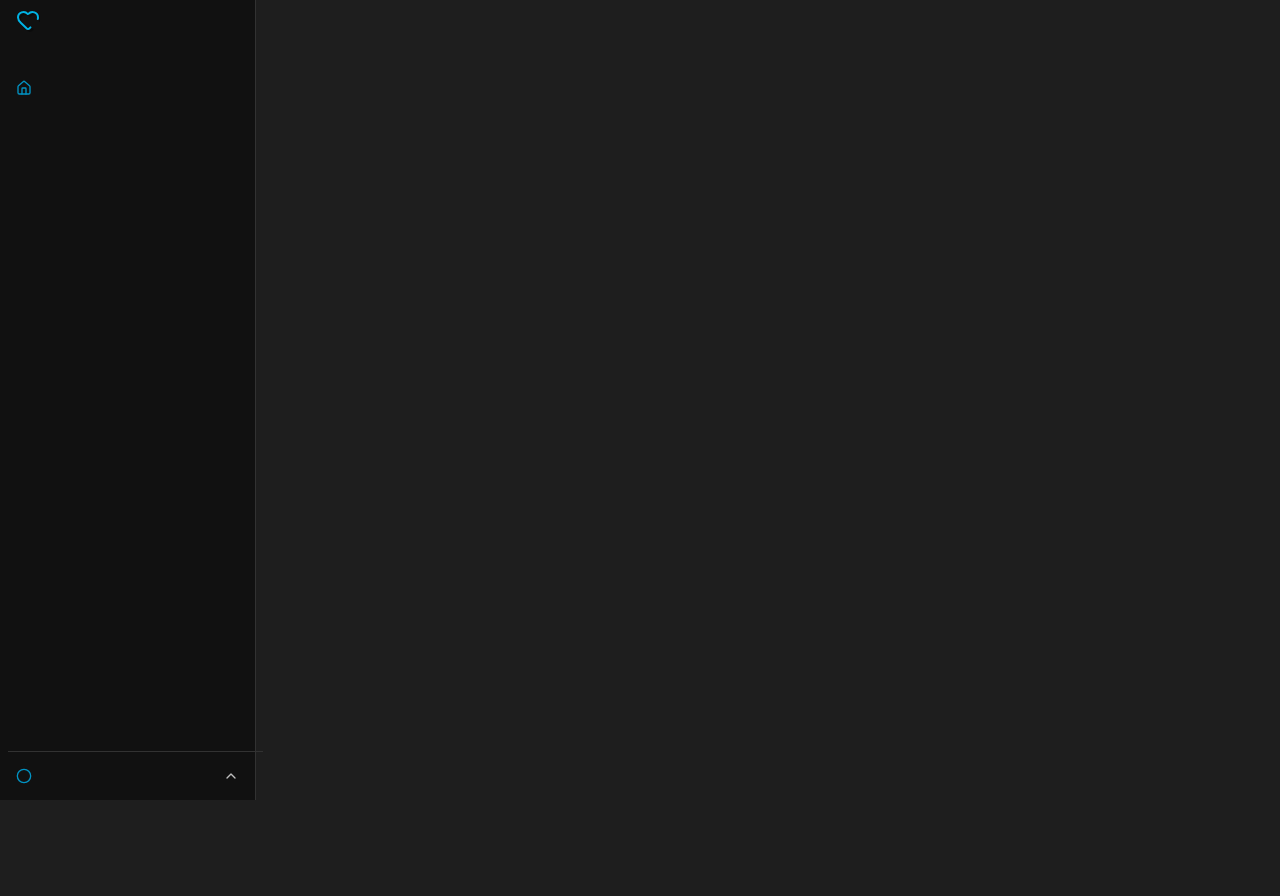
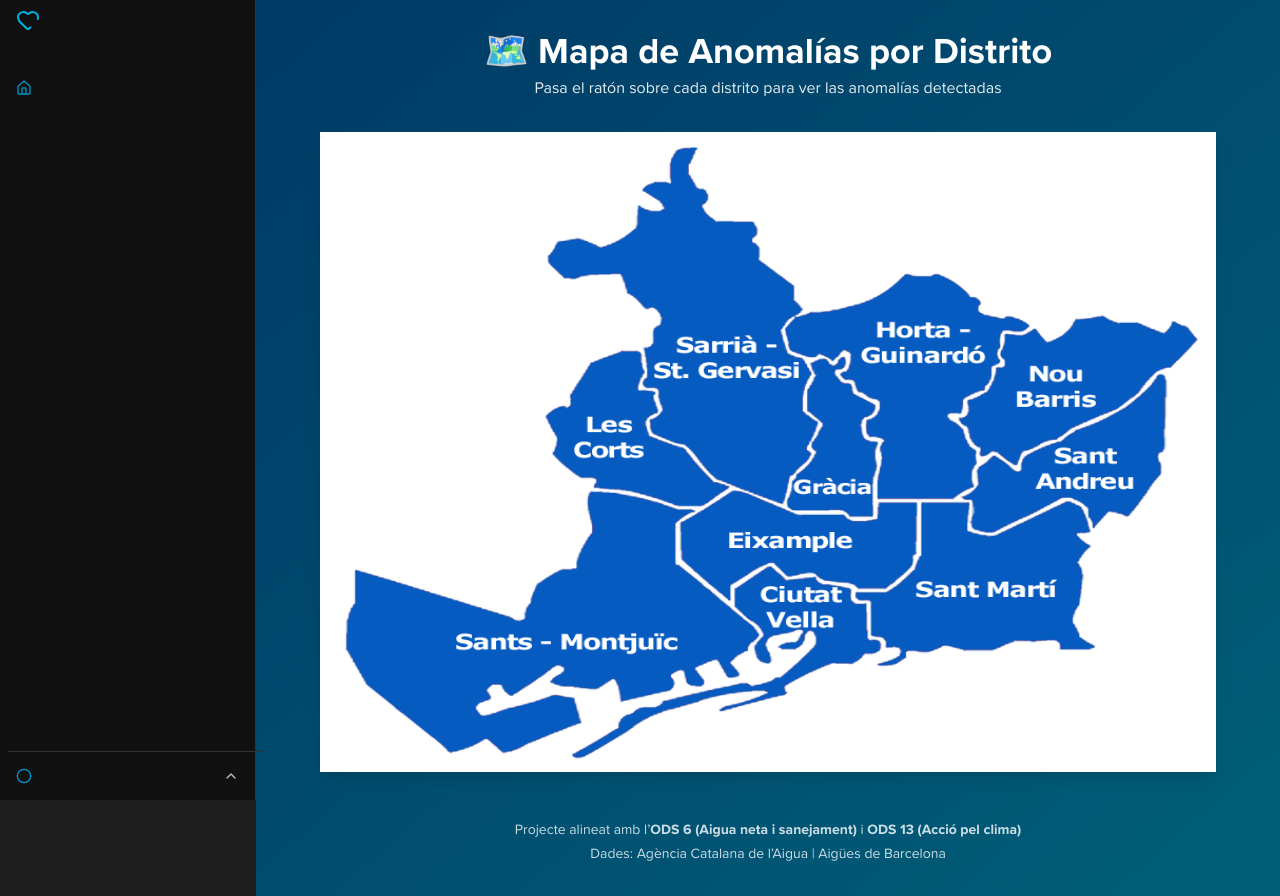
Before and after one commit to JlBestMc/HackathonRepte3_Frontend, a React (Vite) app: page /mappage in a window 1280 px wide. Before the commit the page ends 800 px from the top, so only its background shows below. Built offline with nearby package versions, Linux system fonts and the light colour scheme.

Commit message:
MapaCompletado

```diff
--- a/src/config/data/districts.json
+++ b/src/config/data/districts.json
@@ -1,60 +1,65 @@
-
 {
   "districts": [
     {
       "name": "Sants - Montjuïc",
       "anomalies": 8,
-      "description": "Zona industrial con alto consumo no residencial"
+      "description": "Zona industrial con alto consumo no residencial",
+      "position": { "top": 600, "left": 60, "width": 240, "height": 80 }
     },
     {
       "name": "Eixample",
       "anomalies": 3,
-      "description": "Consumo estable, pero con picos en horas punta"
+      "description": "Consumo estable, pero con picos en horas punta",
+      "position": { "top": 470, "left": 420, "width": 90, "height": 50 }
     },
     {
       "name": "Ciutat Vella",
       "anomalies": 5,
-      "description": "Redes antiguas con fugas detectadas"
+      "description": "Redes antiguas con fugas detectadas",
+      "position": { "top": 550, "left": 440, "width": 80, "height": 60 }
     },
     {
       "name": "Sant Martí",
       "anomalies": 12,
-      "description": "Zona en expansión con nuevas conexiones"
+      "description": "Zona en expansión con nuevas conexiones",
+      "position": { "top": 530, "left": 600, "width": 120, "height": 70 }
     },
     {
       "name": "Gràcia",
       "anomalies": 2,
-      "description": "Consumo residencial bajo, poca actividad comercial"
+      "description": "Consumo residencial bajo, poca actividad comercial",
+      "position": { "top": 400, "left": 480, "width": 70, "height": 50 }
     },
     {
       "name": "Horta - Guinardó",
       "anomalies": 4,
-      "description": "Zona residencial con baja densidad"
+      "description": "Zona residencial con baja densidad",
+      "position": { "top": 210, "left": 550, "width": 100, "height": 90 }
+    },
+
+    {
+      "name": "Sant Andreu",
+      "anomalies": 7,
+      "description": "Conexiones industriales con variabilidad alta",
+      "position": { "top": 390, "left": 710, "width": 80, "height": 60 }
+    },
+    {
+      "name": "Les Corts",
+      "anomalies": 3,
+      "description": "Zona universitaria con consumo estacional",
+      "position": { "top": 360, "left": 260, "width": 70, "height": 50 }
+    },
+    {
+      "name": "Sarrià - St. Gervasi",
+      "anomalies": 1,
+      "description": "Zona residencial de alto poder adquisitivo",
+      "position": { "top": 210, "left": 350, "width": 100, "height": 150 }
     },
     {
       "name": "Nou Barris",
       "anomalies": 6,
-      "description": "Consumo elevado en zonas escolares"
-    },
-    {
-      "name": "Sant Andreu",
-      "anomalies": 7,
-      "description": "Conexiones industriales con variabilidad alta"
-    },
-    {
-      "name": "Les Corts",
-      "anomalies": 3,
-      "description": "Zona universitaria con consumo estacional"
-    },
-    {
-      "name": "Sarrià - St. Gervasi",
-      "anomalies": 1,
-      "description": "Zona residencial de alto poder adquisitivo"
-    },
-    {
-      "name": "Nou Barris",
-      "anomalies": 6,
-      "description": "Zona con alta demanda por servicios públicos"
+      "description": "Zona con alta demanda por servicios públicos",
+      "position": { "top": 270, "left": 710, "width": 90, "height": 70 }
     }
   ]
 }
--- a/src/config/data/metrics.json
+++ b/src/config/data/metrics.json
@@ -8,5 +8,5 @@
     { "hour": "16", "dom": 102, "ind": 92 },
     { "hour": "20", "dom": 85, "ind": 40 }
   ],
-  "radialValues": [100, 1260, 1830]
+  "radialValues": [400, 1260, 1830]
 }
--- a/src/pages/Map.tsx
+++ b/src/pages/Map.tsx
@@ -1,21 +1,32 @@
 // src/pages/MapPage.tsx
 import { useState } from 'react'
 import districtsData from '../config/data/districts.json'
+import mapImage from '../assets/images/Mapa.png'
 
 interface District {
   name: string
   anomalies: number
   description: string
+  position: {
+    top: number
+    left: number
+    width: number
+    height: number
+  }
 }
 
 export default function MapPage() {
   const [hoveredDistrict, setHoveredDistrict] = useState<District | null>(null)
+  const [debugMode, setDebugMode] = useState(false) // Modo ajuste activado
+  const [selectedDistrict, setSelectedDistrict] = useState<District | null>(null)
 
-  // Mapeo de nombres a IDs para coincidir con el SVG
-  const districtMap: Record<string, District> = {}
-  districtsData.districts.forEach(d => {
-    districtMap[d.name] = d
-  })
+  // Función para actualizar posición de un distrito
+  const updatePosition = (index: number, key: keyof District['position'], value: number) => {
+    const newDistricts = [...districtsData.districts]
+    newDistricts[index].position[key] = value
+    // Aquí podrías guardar los cambios si lo necesitas (localStorage, API, etc.)
+    console.log('Posición actualizada:', newDistricts[index])
+  }
 
   return (
     <div className="min-h-screen bg-gradient-to-br from-blue-900 to-cyan-800 text-white p-4 md:p-8">
@@ -29,175 +40,91 @@ export default function MapPage() {
         </p>
       </div>
 
-      {/* Contenedor del mapa + tooltip */}
-      <div className="relative flex justify-center">
-        {/* SVG del mapa */}
-        <svg
-          width="800"
-          height="600"
-          viewBox="0 0 800 600"
-          className="bg-white/10 backdrop-blur-sm rounded-xl p-6"
+
+      {/* Contenedor del mapa + overlays */}
+      <div className="relative max-w-4xl mx-auto">
+        {/* Imagen del mapa */}
+        <img
+          src={mapImage}
+          alt="Mapa de Barcelona"
+          className="w-full h-auto rounded-xl shadow-lg"
           style={{ maxWidth: '100%', maxHeight: '80vh' }}
-        >
-          {/* Fondo blanco para mejor visibilidad */}
-          <rect width="800" height="600" fill="#f8fafc" />
+        />
 
-          {/* Definición de los paths de los distritos */}
-          {/* ⚠️ NOTA: Estos paths son aproximados. Debes reemplazarlos con los reales de tu mapa SVG */}
-          <g transform="scale(0.8) translate(50, 50)">
-            {/* Sants - Montjuïc */}
-            <path
-              id="sants-montjuic"
-              d="M100,100 L150,80 L200,100 L220,150 L180,200 L120,180 Z"
-              fill="#2E5B9C"
-              stroke="#fff"
-              strokeWidth="2"
-              onMouseEnter={() => setHoveredDistrict(districtMap['Sants - Montjuïc'])}
-              onMouseLeave={() => setHoveredDistrict(null)}
-              className="cursor-pointer transition-all duration-200 hover:fill-[#00E0D0]"
-            />
-            <text x="140" y="140" fontSize="12" fill="white" textAnchor="middle">Sants - Montjuïc</text>
+        {/* Overlay invisible por distrito — DELANTE de la imagen */}
+        {districtsData.districts.map((district, index) => (
+          <div
+            key={index}
+            className={`absolute cursor-pointer transition-all duration-200 ${
+              debugMode ? 'border-2 border-yellow-400 bg-yellow-200/30' : 'hover:bg-[#00E0D0]/30'
+            }`}
+            style={{
+              top: `${district.position.top}px`,
+              left: `${district.position.left}px`,
+              width: `${district.position.width}px`,
+              height: `${district.position.height}px`,
+              backgroundColor: debugMode ? 'rgba(255, 255, 255, 0)' : 'transparent',
 
-            {/* Eixample */}
-            <path
-              id="eixample"
-              d="M250,100 L300,80 L350,100 L370,150 L330,200 L270,180 Z"
-              fill="#2E5B9C"
-              stroke="#fff"
-              strokeWidth="2"
-              onMouseEnter={() => setHoveredDistrict(districtMap['Eixample'])}
-              onMouseLeave={() => setHoveredDistrict(null)}
-              className="cursor-pointer transition-all duration-200 hover:fill-[#00E0D0]"
-            />
-            <text x="300" y="140" fontSize="12" fill="white" textAnchor="middle">Eixample</text>
+              zIndex: 10,
+            }}
+            onMouseEnter={() => setHoveredDistrict(district)}
+            onMouseLeave={() => setHoveredDistrict(null)}
+            onClick={() => {
+              if (debugMode) setSelectedDistrict(district)
+            }}
+          />
+        ))}
 
-            {/* Ciutat Vella */}
-            <path
-              id="ciutat-vella"
-              d="M380,100 L430,80 L480,100 L500,150 L460,200 L400,180 Z"
-              fill="#2E5B9C"
-              stroke="#fff"
-              strokeWidth="2"
-              onMouseEnter={() => setHoveredDistrict(districtMap['Ciutat Vella'])}
-              onMouseLeave={() => setHoveredDistrict(null)}
-              className="cursor-pointer transition-all duration-200 hover:fill-[#00E0D0]"
-            />
-            <text x="430" y="140" fontSize="12" fill="white" textAnchor="middle">Ciutat Vella</text>
-
-            {/* Sant Martí */}
-            <path
-              id="sant-marti"
-              d="M510,100 L560,80 L610,100 L630,150 L590,200 L530,180 Z"
-              fill="#2E5B9C"
-              stroke="#fff"
-              strokeWidth="2"
-              onMouseEnter={() => setHoveredDistrict(districtMap['Sant Martí'])}
-              onMouseLeave={() => setHoveredDistrict(null)}
-              className="cursor-pointer transition-all duration-200 hover:fill-[#00E0D0]"
-            />
-            <text x="560" y="140" fontSize="12" fill="white" textAnchor="middle">Sant Martí</text>
-
-            {/* Gràcia */}
-            <path
-              id="gracia"
-              d="M100,250 L150,230 L200,250 L220,300 L180,350 L120,330 Z"
-              fill="#2E5B9C"
-              stroke="#fff"
-              strokeWidth="2"
-              onMouseEnter={() => setHoveredDistrict(districtMap['Gràcia'])}
-              onMouseLeave={() => setHoveredDistrict(null)}
-              className="cursor-pointer transition-all duration-200 hover:fill-[#00E0D0]"
-            />
-            <text x="140" y="290" fontSize="12" fill="white" textAnchor="middle">Gràcia</text>
-
-            {/* Horta - Guinardó */}
-            <path
-              id="horta-guinardo"
-              d="M250,250 L300,230 L350,250 L370,300 L330,350 L270,330 Z"
-              fill="#2E5B9C"
-              stroke="#fff"
-              strokeWidth="2"
-              onMouseEnter={() => setHoveredDistrict(districtMap['Horta - Guinardó'])}
-              onMouseLeave={() => setHoveredDistrict(null)}
-              className="cursor-pointer transition-all duration-200 hover:fill-[#00E0D0]"
-            />
-            <text x="300" y="290" fontSize="12" fill="white" textAnchor="middle">Horta - Guinardó</text>
-
-            {/* Nou Barris */}
-            <path
-              id="nou-barris"
-              d="M380,250 L430,230 L480,250 L500,300 L460,350 L400,330 Z"
-              fill="#2E5B9C"
-              stroke="#fff"
-              strokeWidth="2"
-              onMouseEnter={() => setHoveredDistrict(districtMap['Nou Barris'])}
-              onMouseLeave={() => setHoveredDistrict(null)}
-              className="cursor-pointer transition-all duration-200 hover:fill-[#00E0D0]"
-            />
-            <text x="430" y="290" fontSize="12" fill="white" textAnchor="middle">Nou Barris</text>
-
-            {/* Sant Andreu */}
-            <path
-              id="sant-andreu"
-              d="M510,250 L560,230 L610,250 L630,300 L590,350 L530,330 Z"
-              fill="#2E5B9C"
-              stroke="#fff"
-              strokeWidth="2"
-              onMouseEnter={() => setHoveredDistrict(districtMap['Sant Andreu'])}
-              onMouseLeave={() => setHoveredDistrict(null)}
-              className="cursor-pointer transition-all duration-200 hover:fill-[#00E0D0]"
-            />
-            <text x="560" y="290" fontSize="12" fill="white" textAnchor="middle">Sant Andreu</text>
-
-            {/* Les Corts */}
-            <path
-              id="les-corts"
-              d="M100,400 L150,380 L200,400 L220,450 L180,500 L120,480 Z"
-              fill="#2E5B9C"
-              stroke="#fff"
-              strokeWidth="2"
-              onMouseEnter={() => setHoveredDistrict(districtMap['Les Corts'])}
-              onMouseLeave={() => setHoveredDistrict(null)}
-              className="cursor-pointer transition-all duration-200 hover:fill-[#00E0D0]"
-            />
-            <text x="140" y="440" fontSize="12" fill="white" textAnchor="middle">Les Corts</text>
-
-            {/* Sarrià - St. Gervasi */}
-            <path
-              id="sarria-st-gervasi"
-              d="M250,400 L300,380 L350,400 L370,450 L330,500 L270,480 Z"
-              fill="#2E5B9C"
-              stroke="#fff"
-              strokeWidth="2"
-              onMouseEnter={() => setHoveredDistrict(districtMap['Sarrià - St. Gervasi'])}
-              onMouseLeave={() => setHoveredDistrict(null)}
-              className="cursor-pointer transition-all duration-200 hover:fill-[#00E0D0]"
-            />
-            <text x="300" y="440" fontSize="12" fill="white" textAnchor="middle">Sarrià - St. Gervasi</text>
-
-            {/* Nou Barris (segundo) */}
-            <path
-              id="nou-barris-2"
-              d="M380,400 L430,380 L480,400 L500,450 L460,500 L400,480 Z"
-              fill="#2E5B9C"
-              stroke="#fff"
-              strokeWidth="2"
-              onMouseEnter={() => setHoveredDistrict(districtMap['Nou Barris'])}
-              onMouseLeave={() => setHoveredDistrict(null)}
-              className="cursor-pointer transition-all duration-200 hover:fill-[#00E0D0]"
-            />
-            <text x="430" y="440" fontSize="12" fill="white" textAnchor="middle">Nou Barris</text>
-          </g>
-        </svg>
+        {/* Panel de ajuste (solo en modo debug) */}
+        {debugMode && selectedDistrict && (
+          <div className="absolute top-4 right-4 bg-white text-black p-4 rounded-lg shadow-lg z-50 max-w-xs">
+            <h3 className="font-bold mb-2">Ajustando: {selectedDistrict.name}</h3>
+            <div className="grid grid-cols-2 gap-2 mb-4">
+              <label className="text-xs">Top:</label>
+              <input
+                type="number"
+                value={selectedDistrict.position.top}
+                onChange={(e) => updatePosition(districtsData.districts.indexOf(selectedDistrict), 'top', parseInt(e.target.value))}
+                className="border p-1 text-sm"
+              />
+              <label className="text-xs">Left:</label>
+              <input
+                type="number"
+                value={selectedDistrict.position.left}
+                onChange={(e) => updatePosition(districtsData.districts.indexOf(selectedDistrict), 'left', parseInt(e.target.value))}
+                className="border p-1 text-sm"
+              />
+              <label className="text-xs">Width:</label>
+              <input
+                type="number"
+                value={selectedDistrict.position.width}
+                onChange={(e) => updatePosition(districtsData.districts.indexOf(selectedDistrict), 'width', parseInt(e.target.value))}
+                className="border p-1 text-sm"
+              />
+              <label className="text-xs">Height:</label>
+              <input
+                type="number"
+                value={selectedDistrict.position.height}
+                onChange={(e) => updatePosition(districtsData.districts.indexOf(selectedDistrict), 'height', parseInt(e.target.value))}
+                className="border p-1 text-sm"
+              />
+            </div>
+            <button
+              onClick={() => setSelectedDistrict(null)}
+              className="w-full px-3 py-1 bg-gray-500 text-white rounded text-sm"
+            >
+              Cerrar
+            </button>
+          </div>
+        )}
 
         {/* Tooltip flotante */}
         {hoveredDistrict && (
           <div
-            className="absolute bg-white text-black p-4 rounded-lg shadow-lg border border-gray-200 max-w-xs"
+            className="absolute bg-white text-black p-4 rounded-lg shadow-lg border border-gray-200 max-w-xs z-50"
             style={{
               top: '20px',
               right: '20px',
-              zIndex: 1000,
               transform: 'translateX(-50%)',
             }}
           >
--- a/src/routes/_authz/mappage.tsx
+++ b/src/routes/_authz/mappage.tsx
@@ -1,10 +1,10 @@
 import { createFileRoute } from '@tanstack/react-router'
-import map from '../../pages/Map'
+import Map from '../../pages/Map'
 
 export const Route = createFileRoute('/_authz/mappage')({
     component: RouteComponent,
 })
 
 function RouteComponent() {
-    return <> <map /> </>
+    return <> <Map /> </>
 }
```
Also changed, not shown: src/assets/images/Mapa.png (added).
